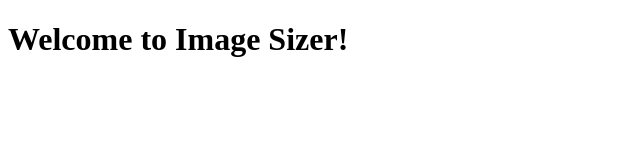
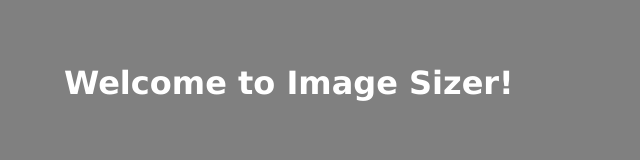
Before and after one commit to FavoredFortune/ImageSizer, a website: page index.html in a window 1280 px wide. Shown: the whole page, without its empty margins (0-640 px from the left). Drawn offline with Linux system fonts and the light colour scheme.

Commit message:
basic front-end styling done

```diff
--- /dev/null
+++ b/css/main.css
@@ -0,0 +1,6 @@
+body {
+  background-color: grey;
+  color: white;
+  font-family: 'Lucida Sans', 'Lucida Sans Regular', 'Lucida Grande', 'Lucida Sans Unicode', Geneva, Verdana, sans-serif;
+  margin: 5vw;
+}
--- a/index.html
+++ b/index.html
@@ -7,6 +7,7 @@
   <meta name="viewport" content="width=device-width, initial-scale=1.0">
   <meta http-equiv="X-UA-Compatible" content="ie=edge">
   <title>Image Sizer</title>
+  <link rel="stylesheet" href="css/main.css">
 </head>
 <body>
   <h1>Welcome to Image Sizer!</h1>
```
